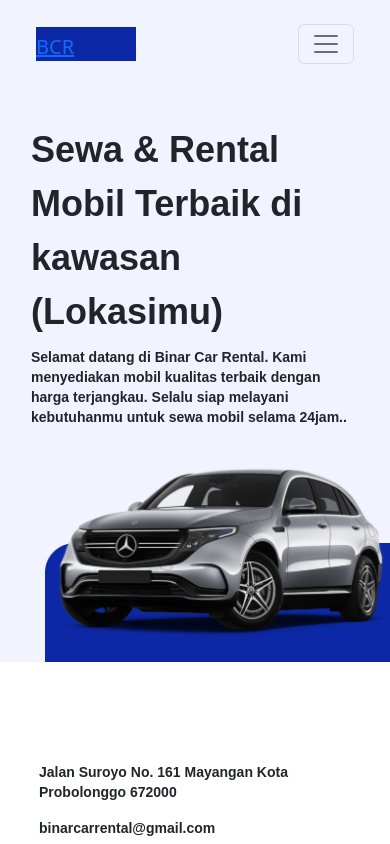
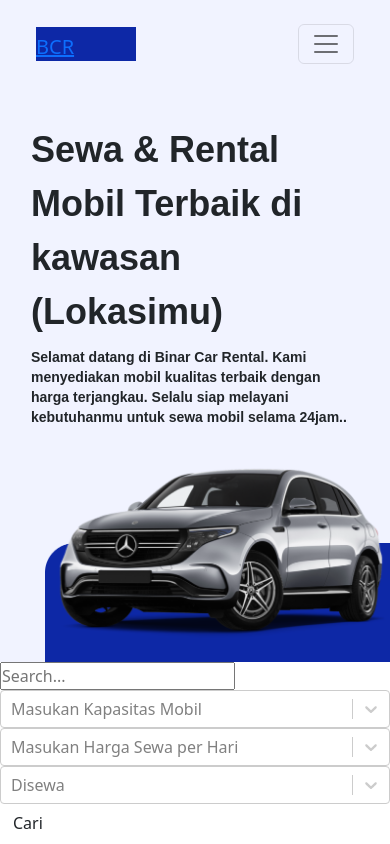
Before and after one commit to Ikhsan-git/challenge-ikhsanudin_muhammad, a React (Create React App) app: page /carimobil in a window 390 px wide. Shown: the top 844 px of the page. Built offline with nearby package versions, Linux system fonts and the light colour scheme.

Commit message:
fix cari mobil page

```diff
--- a/src/components/Carimobil.js
+++ b/src/components/Carimobil.js
@@ -1,6 +1,26 @@
+import { Button } from 'react-bootstrap'
+import Select from 'react-select'
 import img_car from "../assets/image/img_car.png"
 const Carimobil = () =>{
+    const category = [
+        { value: 'chocolate', label: 'Chocolate' },
+        { value: 'strawberry', label: 'Strawberry' },
+        { value: 'vanilla', label: 'Vanilla' }
+      ]
+
+      const price = [
+        { value: 'chocolate', label: 'Chocolate' },
+        { value: 'strawberry', label: 'Strawberry' },
+        { value: 'vanilla', label: 'Vanilla' }
+      ]
+
+      const status = [
+        { value: 'chocolate', label: 'Chocolate' },
+        { value: 'strawberry', label: 'Strawberry' },
+        { value: 'vanilla', label: 'Vanilla' }
+      ]
     return(
+    <div>
         <div className="hal-awal" id="home">
         <div className='left'>
             <div className="wrap-intro">
@@ -10,9 +30,20 @@ const Carimobil = () =>{
                 </p>
             </div>
         </div>
+
         <div className='right'>
             <img src={img_car} alt="car"/>
         </div>
+    </div>
+    <div className='section-form'>
+    <div className="form">
+        <input name='mobil' type="text" placeholder='Search...' className='search'/>
+        <Select name='mobil'placeholder='Masukan Kapasitas Mobil' className='form-category' options={category}></Select>
+        <Select name='mobil'placeholder='Masukan Harga Sewa per Hari' className='form-price' options={price}></Select>
+        <Select name='mobil' placeholder='Disewa' className='form-status' options={status}></Select>
+        <Button name='mobil' variant="none"className='form-button' onClick= {(e) => {e.preventDefault(window.location.href='/hasilcari')}}>Cari</Button>
+        </div>
+    </div>
     </div>
     )
 }
```
